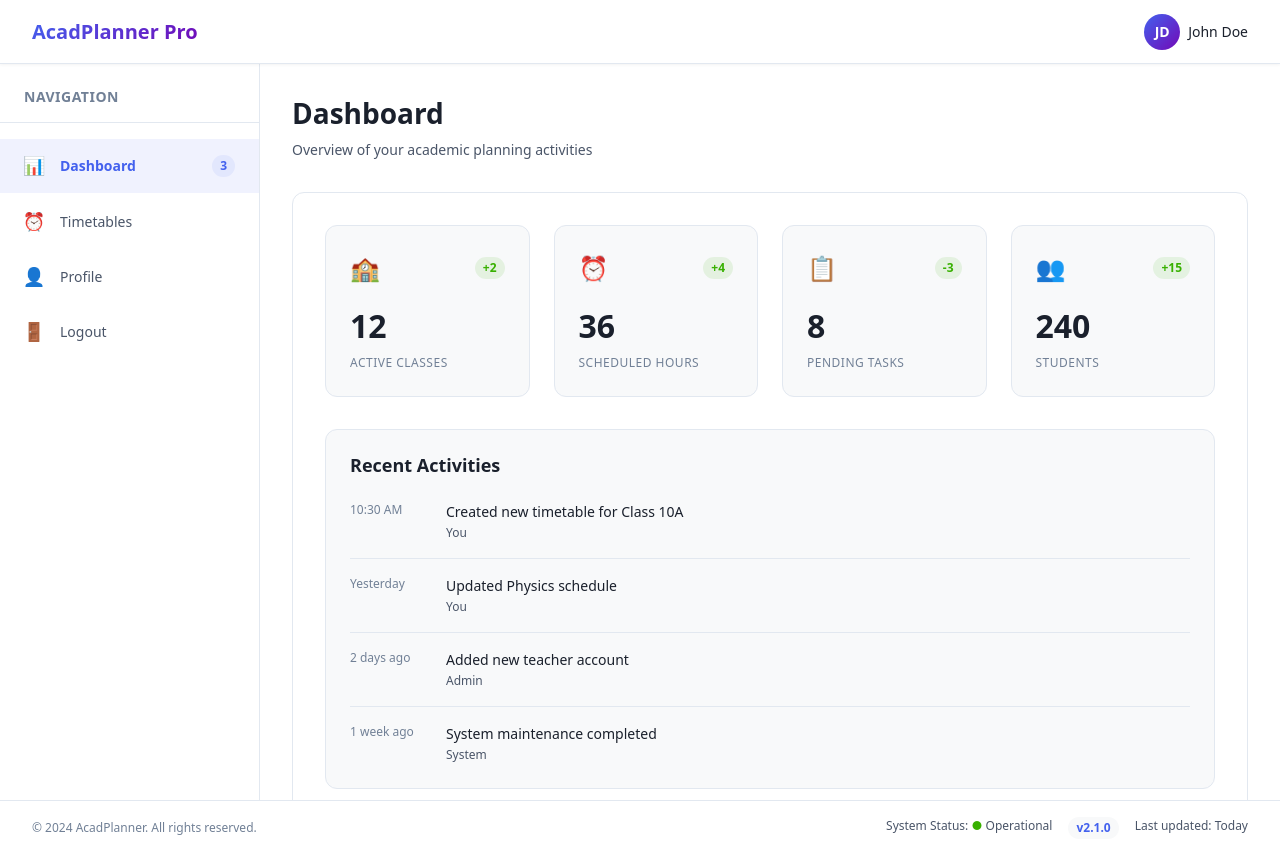
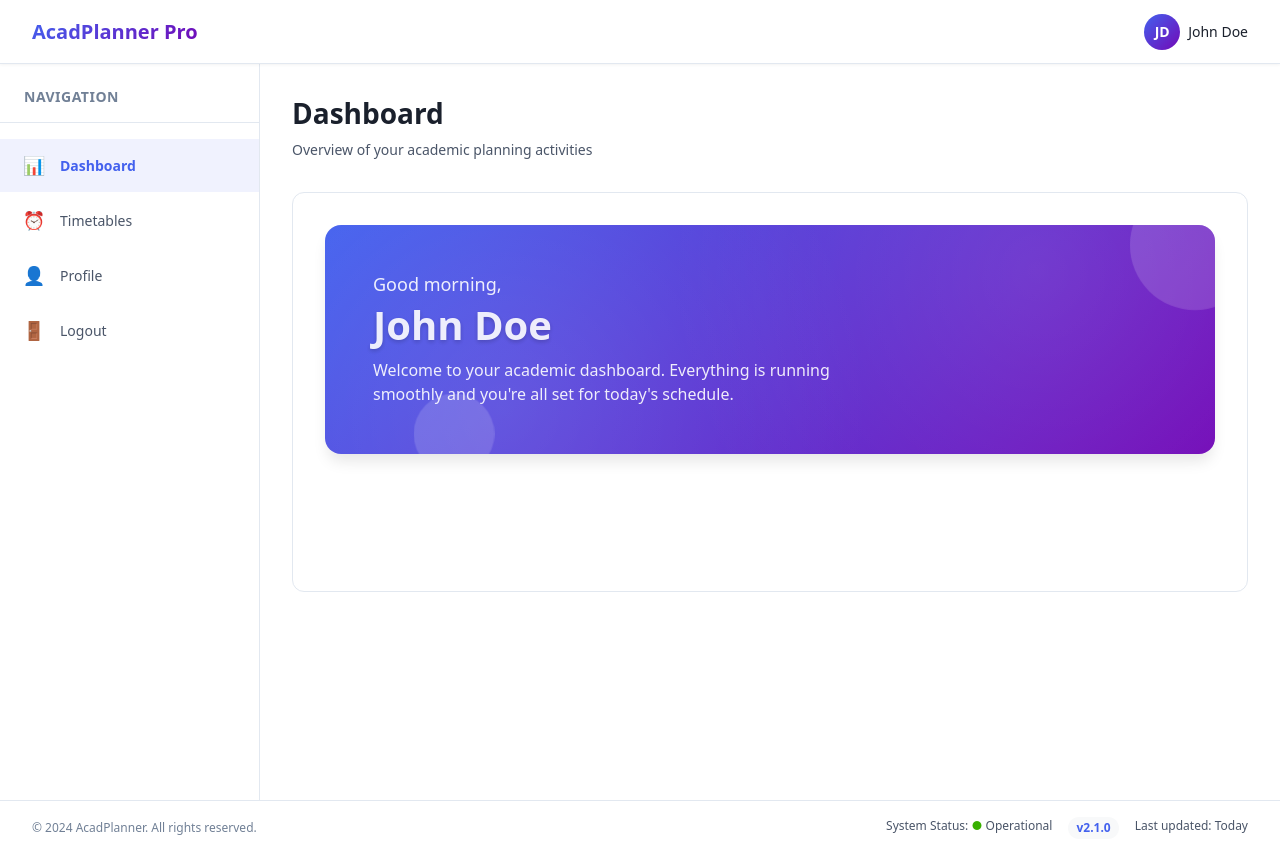
Before and after one commit to Davis-don/acadplanner, a React (Vite) app in the folder client/: page /client-account in a window 1280 px wide. Built offline with nearby package versions, Linux system fonts and the light colour scheme.

Commit message:
aded dashboard

```diff
--- a/client/src/Accounts/Client/components/Dashboardcontent.tsx
+++ b/client/src/Accounts/Client/components/Dashboardcontent.tsx
@@ -1,77 +1,12 @@
-// components/DashboardContent.tsx
-import './dashboardcontent.css'
+// DashboardContent.tsx
+import './dashboardcontent.css';
+import WelcomeComponent from './Welcomecomponent';
 
 function DashboardContent() {
-  // Dummy data for dashboard
-  const stats = [
-    { label: 'Active Classes', value: '12', change: '+2', icon: '🏫' },
-    { label: 'Scheduled Hours', value: '36', change: '+4', icon: '⏰' },
-    { label: 'Pending Tasks', value: '8', change: '-3', icon: '📋' },
-    { label: 'Students', value: '240', change: '+15', icon: '👥' },
-  ];
-
-  const recentActivities = [
-    { time: '10:30 AM', activity: 'Created new timetable for Class 10A', user: 'You' },
-    { time: 'Yesterday', activity: 'Updated Physics schedule', user: 'You' },
-    { time: '2 days ago', activity: 'Added new teacher account', user: 'Admin' },
-    { time: '1 week ago', activity: 'System maintenance completed', user: 'System' },
-  ];
-
   return (
-    <div className="clac-dashboard-content">
-
-      {/* Stats Grid */}
-      <div className="clac-stats-grid">
-        {stats.map((stat, index) => (
-          <div key={index} className="clac-stat-card">
-            <div className="clac-stat-header">
-              <span className="clac-stat-icon">{stat.icon}</span>
-              <span className="clac-stat-change">{stat.change}</span>
-            </div>
-            <div className="clac-stat-value">{stat.value}</div>
-            <div className="clac-stat-label">{stat.label}</div>
-          </div>
-        ))}
-      </div>
-
-      {/* Recent Activities */}
-      <div className="clac-section">
-        <h3 className="clac-section-title">Recent Activities</h3>
-        <div className="clac-activities-list">
-          {recentActivities.map((activity, index) => (
-            <div key={index} className="clac-activity-item">
-              <div className="clac-activity-time">{activity.time}</div>
-              <div className="clac-activity-details">
-                <div className="clac-activity-text">{activity.activity}</div>
-                <div className="clac-activity-user">{activity.user}</div>
-              </div>
-            </div>
-          ))}
-        </div>
-      </div>
-
-      {/* Quick Actions */}
-      <div className="clac-section">
-        <h3 className="clac-section-title">Quick Actions</h3>
-        <div className="clac-actions-grid">
-          <button className="clac-action-btn">
-            <span className="clac-action-icon">➕</span>
-            <span className="clac-action-label">Create Timetable</span>
-          </button>
-          <button className="clac-action-btn">
-            <span className="clac-action-icon">📅</span>
-            <span className="clac-action-label">Schedule Class</span>
-          </button>
-          <button className="clac-action-btn">
-            <span className="clac-action-icon">👨‍🏫</span>
-            <span className="clac-action-label">Add Teacher</span>
-          </button>
-          <button className="clac-action-btn">
-            <span className="clac-action-icon">📊</span>
-            <span className="clac-action-label">View Reports</span>
-          </button>
-        </div>
-      </div>
+    <div className="db-overall-container">
+      <WelcomeComponent />
+      {/* The dashboard is intentionally kept simple with just the welcome message */}
     </div>
   );
 }
--- /dev/null
+++ b/client/src/Accounts/Client/components/Welcomecomponent.tsx
@@ -0,0 +1,30 @@
+// WelcomeComponent.tsx
+import './welcomecomponent.css'
+
+function WelcomeComponent() {
+  // Get current time for greeting
+  const getTimeBasedGreeting = () => {
+    const hour = new Date().getHours();
+    if (hour < 12) return "Good morning";
+    if (hour < 18) return "Good afternoon";
+    return "Good evening";
+  };
+
+  return (
+    <div className="wc-container">
+      {/* Decorative elements */}
+      <div className="wc-decoration wc-circle-1"></div>
+      <div className="wc-decoration wc-circle-2"></div>
+
+      <div className="wc-content">
+        <h1 className="wc-greeting">{getTimeBasedGreeting()},</h1>
+        <h2 className="wc-name">John Doe</h2>
+        <p className="wc-message">
+          Welcome to your academic dashboard. Everything is running smoothly and you're all set for today's schedule.
+        </p>
+      </div>
+    </div>
+  );
+}
+
+export default WelcomeComponent;
--- a/client/src/Accounts/Client/components/dashboardcontent.css
+++ b/client/src/Accounts/Client/components/dashboardcontent.css
@@ -1,146 +1,20 @@
-/* DashboardContent.css */
-.clac-dashboard-content {
+/* dashboardcontent.css */
+
+/* ===== DASHBOARD CONTENT STYLES ===== */
+.db-overall-container {
   display: flex;
   flex-direction: column;
   gap: var(--spacing-xl);
+  animation: db-fadeIn 0.8s ease-out;
 }
 
-.clac-stats-grid {
-  display: grid;
-  grid-template-columns: repeat(auto-fit, minmax(200px, 1fr));
-  gap: var(--spacing-lg);
+@keyframes db-fadeIn {
+  from {
+    opacity: 0;
+    transform: translateY(10px);
+  }
+  to {
+    opacity: 1;
+    transform: translateY(0);
+  }
 }
-
-.clac-stat-card {
-  background: var(--surface-color);
-  border-radius: var(--radius-lg);
-  padding: var(--spacing-lg);
-  border: 1px solid var(--border-color);
-  transition: transform var(--transition-normal);
-}
-
-.clac-stat-card:hover {
-  transform: translateY(-2px);
-  box-shadow: var(--shadow-md);
-}
-
-.clac-stat-header {
-  display: flex;
-  justify-content: space-between;
-  align-items: center;
-  margin-bottom: var(--spacing-md);
-}
-
-.clac-stat-icon {
-  font-size: 1.5rem;
-}
-
-.clac-stat-change {
-  font-size: 0.75rem;
-  font-weight: 600;
-  color: var(--success-color);
-  background: rgba(56, 176, 0, 0.1);
-  padding: 2px 8px;
-  border-radius: var(--radius-full);
-}
-
-.clac-stat-value {
-  font-size: 2rem;
-  font-weight: 700;
-  color: var(--text-color);
-  margin-bottom: 4px;
-}
-
-.clac-stat-label {
-  font-size: 0.875rem;
-  color: var(--text-secondary);
-}
-
-.clac-section {
-  background: var(--surface-color);
-  border-radius: var(--radius-lg);
-  padding: var(--spacing-lg);
-  border: 1px solid var(--border-color);
-}
-
-.clac-section-title {
-  font-size: 1.125rem;
-  font-weight: 600;
-  color: var(--text-color);
-  margin-bottom: var(--spacing-lg);
-}
-
-.clac-activities-list {
-  display: flex;
-  flex-direction: column;
-  gap: var(--spacing-md);
-}
-
-.clac-activity-item {
-  display: flex;
-  gap: var(--spacing-md);
-  padding-bottom: var(--spacing-md);
-  border-bottom: 1px solid var(--border-color);
-}
-
-.clac-activity-item:last-child {
-  border-bottom: none;
-  padding-bottom: 0;
-}
-
-.clac-activity-time {
-  font-size: 0.75rem;
-  color: var(--text-light);
-  min-width: 80px;
-}
-
-.clac-activity-details {
-  flex: 1;
-}
-
-.clac-activity-text {
-  font-size: 0.875rem;
-  color: var(--text-color);
-  margin-bottom: 2px;
-}
-
-.clac-activity-user {
-  font-size: 0.75rem;
-  color: var(--text-secondary);
-  font-weight: 500;
-}
-
-.clac-actions-grid {
-  display: grid;
-  grid-template-columns: repeat(auto-fit, minmax(150px, 1fr));
-  gap: var(--spacing-md);
-}
-
-.clac-action-btn {
-  background: var(--bg-color);
-  border: 1px solid var(--border-color);
-  border-radius: var(--radius-md);
-  padding: var(--spacing-md);
-  display: flex;
-  flex-direction: column;
-  align-items: center;
-  gap: var(--spacing-sm);
-  cursor: pointer;
-  transition: all var(--transition-normal);
-}
-
-.clac-action-btn:hover {
-  background: var(--primary-extra-light);
-  border-color: var(--primary-color);
-  transform: translateY(-2px);
-}
-
-.clac-action-icon {
-  font-size: 1.5rem;
-}
-
-.clac-action-label {
-  font-size: 0.8125rem;
-  font-weight: 500;
-  color: var(--text-color);
-}
--- /dev/null
+++ b/client/src/Accounts/Client/components/welcomecomponent.css
@@ -0,0 +1,153 @@
+/* welcomecomponent.css */
+
+/* ===== WELCOME COMPONENT STYLES ===== */
+.wc-container {
+  background: var(--primary-gradient);
+  border-radius: var(--radius-xl);
+  padding: var(--spacing-xxl);
+  color: white;
+  position: relative;
+  overflow: hidden;
+  margin-bottom: var(--spacing-xl);
+  animation: wc-slideIn 1s cubic-bezier(0.4, 0, 0.2, 1);
+  box-shadow: var(--shadow-lg);
+}
+
+@keyframes wc-slideIn {
+  0% {
+    opacity: 0;
+    transform: translateY(-30px);
+  }
+  100% {
+    opacity: 1;
+    transform: translateY(0);
+  }
+}
+
+.wc-container::before {
+  content: '';
+  position: absolute;
+  top: 0;
+  left: 0;
+  right: 0;
+  bottom: 0;
+  background:
+    radial-gradient(circle at 20% 80%, rgba(255,255,255,0.1) 0%, transparent 50%),
+    radial-gradient(circle at 80% 20%, rgba(255,255,255,0.1) 0%, transparent 50%);
+}
+
+.wc-content {
+  position: relative;
+  z-index: 1;
+}
+
+.wc-greeting {
+  font-size: 1.125rem;
+  font-weight: 500;
+  opacity: 0.9;
+  margin-bottom: var(--spacing-xs);
+  animation: wc-fadeInUp 0.6s ease-out 0.3s both;
+}
+
+@keyframes wc-fadeInUp {
+  0% {
+    opacity: 0;
+    transform: translateY(10px);
+  }
+  100% {
+    opacity: 0.9;
+    transform: translateY(0);
+  }
+}
+
+.wc-name {
+  font-size: 2.5rem;
+  font-weight: 800;
+  margin-bottom: var(--spacing-sm);
+  text-shadow: 0 2px 4px rgba(0,0,0,0.2);
+  animation: wc-fadeInUp 0.6s ease-out 0.4s both;
+}
+
+.wc-message {
+  font-size: 1rem;
+  opacity: 0.85;
+  max-width: 500px;
+  animation: wc-fadeInUp 0.6s ease-out 0.5s both;
+}
+
+/* Decorative elements */
+.wc-decoration {
+  position: absolute;
+  z-index: 0;
+  opacity: 0.15;
+}
+
+.wc-circle-1 {
+  width: 120px;
+  height: 120px;
+  background: white;
+  border-radius: 50%;
+  top: -40px;
+  right: -40px;
+  animation: wc-pulse 4s ease-in-out infinite;
+}
+
+.wc-circle-2 {
+  width: 80px;
+  height: 80px;
+  background: white;
+  border-radius: 50%;
+  bottom: -20px;
+  left: 10%;
+  animation: wc-pulse 4s ease-in-out infinite 1s;
+}
+
+@keyframes wc-pulse {
+  0%, 100% {
+    transform: scale(1);
+  }
+  50% {
+    transform: scale(1.1);
+  }
+}
+
+/* Responsive adjustments */
+@media (max-width: 768px) {
+  .wc-container {
+    padding: var(--spacing-xl);
+  }
+
+  .wc-name {
+    font-size: 2rem;
+  }
+
+  .wc-message {
+    font-size: 0.9375rem;
+  }
+}
+
+@media (max-width: 480px) {
+  .wc-container {
+    padding: var(--spacing-lg);
+  }
+
+  .wc-name {
+    font-size: 1.75rem;
+  }
+
+  .wc-greeting {
+    font-size: 1rem;
+  }
+
+  .wc-circle-1 {
+    width: 80px;
+    height: 80px;
+    top: -20px;
+    right: -20px;
+  }
+
+  .wc-circle-2 {
+    width: 60px;
+    height: 60px;
+  }
+}
--- a/client/src/Accounts/Client/pages/Clientaccount.tsx
+++ b/client/src/Accounts/Client/pages/Clientaccount.tsx
@@ -111,9 +111,9 @@ function Clientaccount() {
                   >
                     <span className="clac-nav-icon">{item.icon}</span>
                     <span className="clac-nav-label">{item.label}</span>
-                    {item.badge && (
+                    {/* {item.badge && (
                       <span className="clac-nav-badge">{item.badge}</span>
-                    )}
+                    )} */}
                   </button>
                 </li>
               ))}
```
